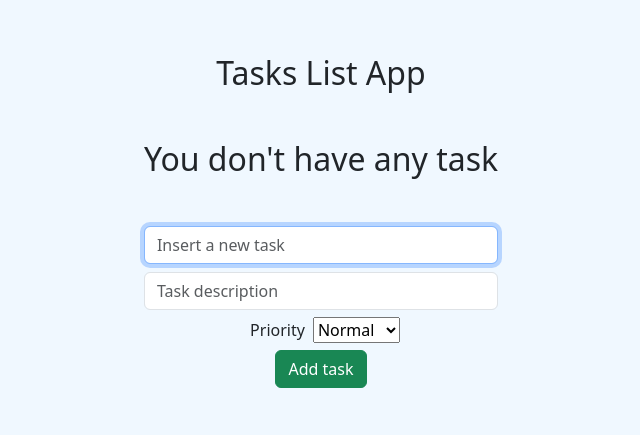
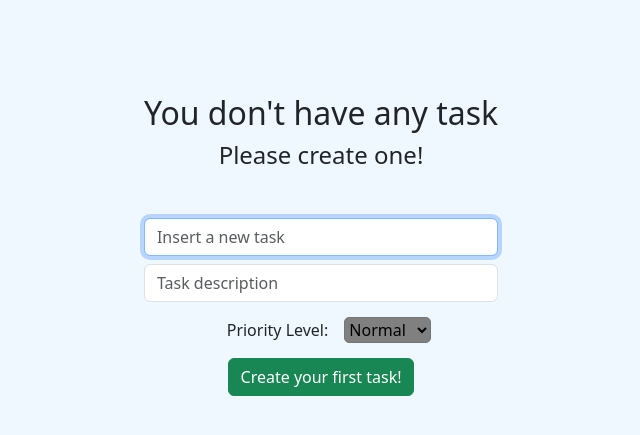
Before and after one commit to lucianogarriga/react-hooks-ob, a React (Vite) app: page / in a window 1280 px wide. Shown: the part 167-602 px from the top of the page, without its empty margins (319-959 px from the left). Built offline with nearby package versions, Linux system fonts and the light colour scheme.

Commit message:
Add new styles and conditional components

```diff
--- a/src/App.css
+++ b/src/App.css
@@ -40,10 +40,3 @@ button:hover {
 p{
   margin: 15px;
 }
-.task-completed{
-  text-decoration: line-through;
-  color: gray;
-}
-.empty-list{
-  text-align: center;
-}
--- a/src/components/container/task_list.jsx
+++ b/src/components/container/task_list.jsx
@@ -25,7 +25,9 @@ function TaskListComponent() {
   // Control of lifecycle of the Component
   useEffect(() => {
     console.log("Task State has been modified");
+    setTimeout(() => {
       setLoading(false);
+    }, 1500);
     return () => {
       console.log("TaskList component is goint to unmount");
     };
@@ -85,13 +87,18 @@ function TaskListComponent() {
     );
   };
 
-  let taskTable = <Table />;
+  let taskTable = <Table></Table>;
 
   return (
+    <>
+      {loading ? (
+        <p>Loading...</p>
+      ) : (
         <div className="col-12">
           {tasks.length === 0 ? (
             <div className="mb-5 mt-5">
               <h2>You don't have any task</h2>
+              <h4>Please create one!</h4>
             </div>
           ) : (
             <div className="card p-0">
@@ -108,8 +115,10 @@ function TaskListComponent() {
             </div>
           )}
 
-      <TaskForm add={addTask} />
+          <TaskForm add={addTask} length={tasks.length} />
         </div>
+      )}
+    </>
   );
 }
 
--- a/src/components/pure/forms/taskForm.jsx
+++ b/src/components/pure/forms/taskForm.jsx
@@ -1,15 +1,14 @@
-import React, {useRef} from 'react';
-import PropTypes from 'prop-types';
-import { LEVELS } from '../../../models/levels.enum';
-import { Task } from '../../../models/task.class';
+import React, { useRef } from "react";
+import PropTypes from "prop-types";
+import { LEVELS } from "../../../models/levels.enum";
+import { Task } from "../../../models/task.class";
 
-const TaskForm = ({add}) => {
+const TaskForm = ({ add, length }) => {
+  const nameRef = useRef("");
+  const descriptionRef = useRef("");
+  const levelRef = useRef(LEVELS.NORMAL);
 
-    const nameRef = useRef('')
-    const descriptionRef = useRef('')
-    const levelRef = useRef(LEVELS.NORMAL)
-
-    function addTask(e){
+  function addTask(e) {
     e.preventDefault();
     const newTask = new Task(
       nameRef.current.value,
@@ -22,26 +21,37 @@ const TaskForm = ({add}) => {
 
   return (
     <>
-        <form onSubmit={addTask} className='justify-content-center align-items-center mb-4'>
-            <div className='form-outline flex-fill'>
-                <input ref={nameRef} id='inputName' type='text' placeholder='Insert a new task' className='form-control form-control-md mt-2' required autoFocus/>
-                <input ref={descriptionRef} id='description' type='text' placeholder='Task description' className='form-control form-control-md mt-2' required/>
-
-                <label htmlFor='selectLevel' className='sr-only m-2'>Priority</label>
-                <select ref={levelRef} defaultValue={LEVELS.NORMAL} id='selectLevel'>
+      <form onSubmit={addTask} className="justify-content-center align-items-center mb-4" >
+        <div className="form-outline flex-fill">
+          <input ref={nameRef} id="inputName" type="text"
+            placeholder="Insert a new task" className="form-control form-control-md mt-2" required autoFocus />
+          <input ref={descriptionRef}  id="description" type="text"
+            placeholder="Task description" className="form-control form-control-md mt-2" required />
+          <label className="sr-only m-3" > Priority Level: </label>
+          <select ref={levelRef} defaultValue={LEVELS.NORMAL} id="selectLevel" className="select-ref">
             <option value={LEVELS.NORMAL}>Normal</option>
             <option value={LEVELS.BLOCKING}>Blocking</option>
             <option value={LEVELS.URGENTE}>Urgent</option>
           </select>
         </div>
-        <button type='submit' className='btn btn-success btn-md'>Add task</button>
+
+          {length == 0
+          ?  <button type="submit" className="btn btn-success btn-md">
+                Create your first task!
+            </button>
+          : <button type="submit" className="btn btn-primary btn-md">
+                Add a new task
+            </button>
+            }
+
       </form>
     </>
   );
-}
+};
 
-TaskForm.propTypes ={
-    add: PropTypes.func.isRequired
-}
+TaskForm.propTypes = {
+  add: PropTypes.func.isRequired,
+  length: PropTypes.number.isRequired
+};
 
 export default TaskForm;
--- a/src/components/pure/task.jsx
+++ b/src/components/pure/task.jsx
@@ -8,7 +8,6 @@ import { LEVELS } from "../../models/levels.enum";
 
 // Task||Props => Are the same
 const TaskComponent = ({ task, complete, deleted }) => {
-
   useEffect(() => {
     console.log("Created task");
     return () => {
@@ -51,24 +50,31 @@ const TaskComponent = ({ task, complete, deleted }) => {
    */
   function taskCompletedIcon() {
     return task.completed ? (
-      <i onClick={() => complete(task)} className="bi-toggle-on task-action " style={{ color: "green" }}></i>
+      <i
+        onClick={() => complete(task)}
+        className="bi-toggle-on task-action "
+        style={{ color: "green" }}
+      ></i>
     ) : (
-      <i onClick={() => complete(task)} className="bi-toggle-off task-action" style={{ color: "red" }}></i>
+      <i
+        onClick={() => complete(task)}
+        className="bi-toggle-off task-action"
+        style={{ color: "red" }}
+      ></i>
     );
   }
 
   return (
-    <tr className="fw-normal">
+    <tr className={task.completed
+      ? "task-completed ms-2 fw-normal"
+      : "ms-2 fw-normal"}>
         <th>
-        {task.completed
-        ?  <span className="task-completed ms-2">{task.name}</span>
-        : <span className="ms-2">{task.name}</span>
-        }
+          <span>{task.name}</span>
         </th>
-      <td className="align-middle p-1">
-         {task.completed
-        ? <span className="task-completed">{task.description}</span>
-        : <span >{task.description}</span>}
+        <td className={task.completed
+          ? "task-completed align-middle p-1"
+          : "task-pending align-middle p-1"}>
+            <span >{task.description}</span>
         </td>
         <td className="align-middle p-1">
           {/* Execution of function to return a badge element */}
@@ -77,7 +83,11 @@ const TaskComponent = ({ task, complete, deleted }) => {
         <td className="align-middle p-1">
           {/* Execution of function to return icon depending if task is completed or not */}
           {taskCompletedIcon()}
-        <i onClick={() => deleted(task)} className="bi-trash task-action" style={{ color: "tomato" }}></i>
+          <i
+            onClick={() => deleted(task)}
+            className="bi-trash task-action"
+            style={{ color: "tomato" }}
+          ></i>
         </td>
     </tr>
   );
@@ -86,7 +96,7 @@ const TaskComponent = ({ task, complete, deleted }) => {
 TaskComponent.propTypes = {
   task: PropTypes.instanceOf(Task).isRequired,
   complete: PropTypes.func.isRequired,
-  deleted: PropTypes.func.isRequired
+  deleted: PropTypes.func.isRequired,
 };
 
 export default TaskComponent;
--- a/src/pages/tasks/TasksPage.jsx
+++ b/src/pages/tasks/TasksPage.jsx
@@ -4,7 +4,6 @@ import TaskListComponent from "../../components/container/task_list";
 const TasksPage = () => {
   return (
     <>
-      <h2>Tasks List App</h2>
       <TaskListComponent />
     </>
   );
--- a/src/styles/task.scss
+++ b/src/styles/task.scss
@@ -1,20 +1,34 @@
-
-h1{
+h1 {
   color: lightgreen;
 }
 
-table{
+table {
   font-size: 14px;
 }
-th{
+th {
   padding: 5px;
 }
-.task-name{
+.task-name {
   font-weight: bold;
   color: cadetblue;
 }
 
-.task-action{
+.task-action {
   cursor: pointer;
   padding: 5px;
 }
+.task-completed {
+  text-decoration: line-through;
+  color: gray;
+  font-weight: lighter;
+}
+.task-pending {
+    font-weight: bold;
+}
+.empty-list {
+  text-align: center;
+}
+.select-ref{
+  border-radius: 5px;
+  background: gray;
+}
```
Lines whose indentation alone changed are shown as unchanged.
